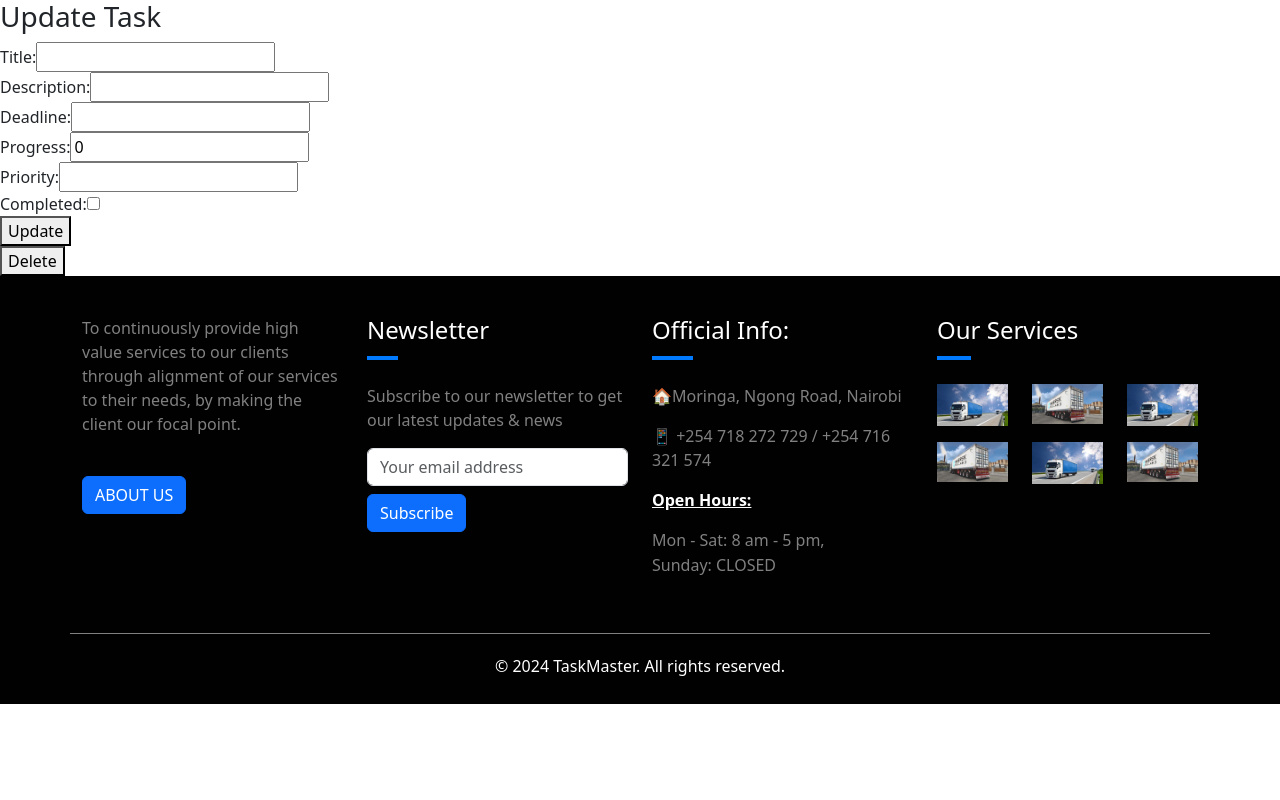
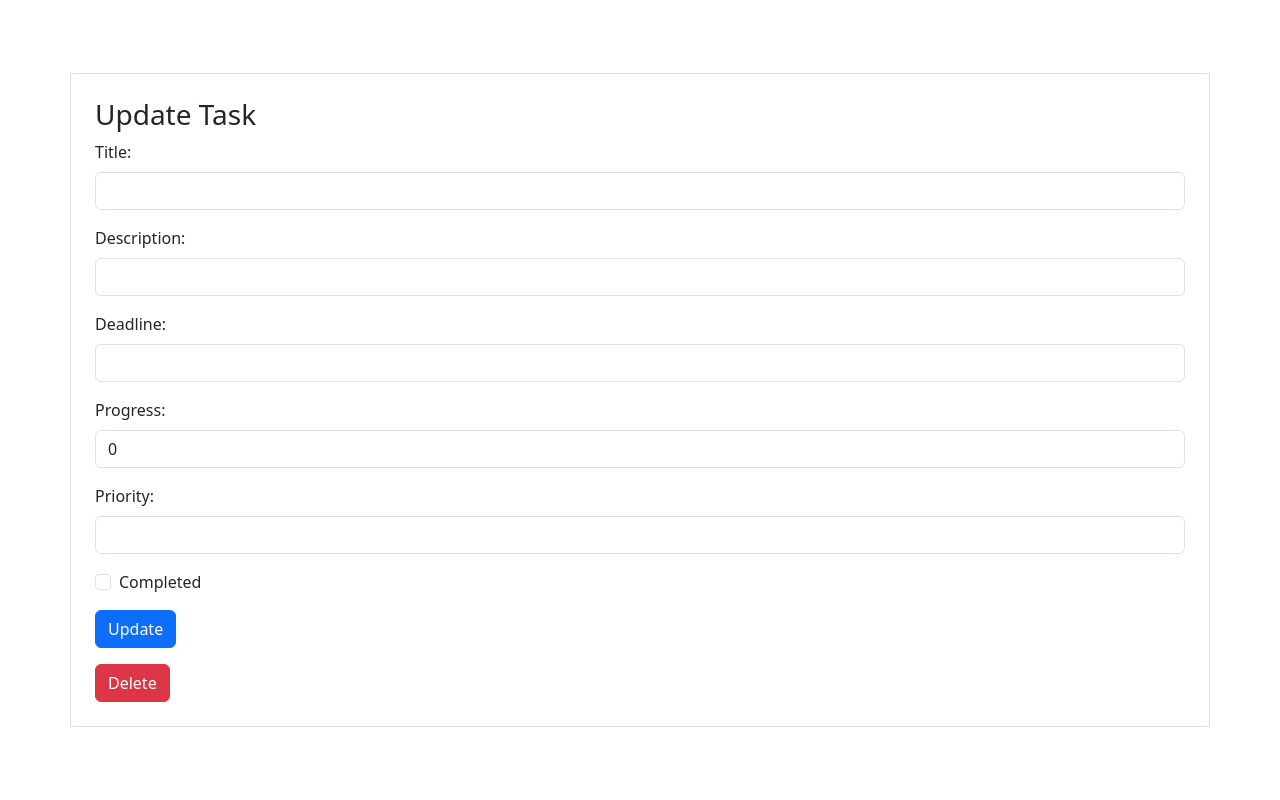
Before and after one commit to VictorNjutha/TaskMaster, a React (Create React App) app in the folder frontend/: page /updateform in a window 1280 px wide. Shown: the top 800 px of the page. Built offline with nearby package versions, Linux system fonts and the light colour scheme.

Commit message:
styling components grouplist, groupupdate, updateform

```diff
--- a/frontend/src/components/GroupList.js
+++ b/frontend/src/components/GroupList.js
@@ -75,11 +75,11 @@ function GroupList({ groupLeaderId }) {
   };
 
   return (
-    <div>
+    <div className="container border p-4 bg-light">
       <h2>Group Leader Dashboard</h2>
       <div>
         <label>Select Group Leader:</label>
-        <select onChange={e => setSelectedGroupLeader(e.target.value)}>
+        <select className="form-select" onChange={e => setSelectedGroupLeader(e.target.value)}>
           <option value="">Select Group Leader</option>
           {groupLeaders.map(leader => (
             <option key={leader.id} value={leader.id}>{leader.id}</option>
@@ -87,20 +87,19 @@ function GroupList({ groupLeaderId }) {
         </select>
       </div>
       <h3>Assigned Users:</h3>
-      <ul>
-      {assignedUsers && assignedUsers.map(user => (
-  <li key={user.id} onClick={() => handleUserClick(user.id)} style={{ cursor: 'pointer' }}>
-    {user.username}
-  </li>
-))}
-
+      <ul className="list-group">
+        {assignedUsers && assignedUsers.map(user => (
+          <li key={user.id} onClick={() => handleUserClick(user.id)} className="list-group-item list-group-item-action">
+            {user.username}
+          </li>
+        ))}
       </ul>
       {selectedUser && (
         <div>
           <h3>Tasks for User {selectedUser}:</h3>
-          <ul>
+          <ul className="list-group">
             {userTasks && userTasks.map(task => (
-              <li key={task.id} onClick={() => setSelectedTask(task)} style={{ cursor: 'pointer' }}>
+              <li key={task.id} onClick={() => setSelectedTask(task)} className="list-group-item list-group-item-action">
                 <strong>{task.title}</strong> - {task.description}
               </li>
             ))}
@@ -115,7 +114,9 @@ function GroupList({ groupLeaderId }) {
         </div>
       )}
     </div>
-  );
+);
+
+
 }
 
 export default GroupList;
--- a/frontend/src/components/GroupUpdate.js
+++ b/frontend/src/components/GroupUpdate.js
@@ -59,56 +59,85 @@ function GroupUpdate({ groupLeaderId, userId, task }) {
   };
 
   return (
-    <div>
-      <h3>Edit Task</h3>
-      <label>Title:</label>
+    <div className="d-flex align-items-center justify-content-center bg-light" style={{ minHeight: '100vh' }}>
+      <div className="container border p-4 bg-white">
+        <h3 className="text-center">Edit Task</h3>
+        <form onSubmit={handleUpdate}>
+          <div className="mb-3">
+            <label htmlFor="title" className="form-label">Title:</label>
             <input
               type="text"
+              id="title"
               value={updatedTask?.title || ''}
               onChange={e => setUpdatedTask({ ...updatedTask, title: e.target.value })}
+              className="form-control"
             />
+          </div>
 
-      <label>Description:</label>
+          <div className="mb-3">
+            <label htmlFor="description" className="form-label">Description:</label>
             <textarea
+              id="description"
               value={updatedTask?.description || ''}
               onChange={e => setUpdatedTask({ ...updatedTask, description: e.target.value })}
+              className="form-control"
             ></textarea>
+          </div>
 
-      <label>Deadline:</label>
+          <div className="mb-3">
+            <label htmlFor="deadline" className="form-label">Deadline:</label>
             <input
               type="text"
+              id="deadline"
               value={updatedTask?.deadline || ''}
               onChange={e => setUpdatedTask({ ...updatedTask, deadline: e.target.value })}
+              className="form-control"
             />
+          </div>
 
-      <label>Progress:</label>
+          <div className="mb-3">
+            <label htmlFor="progress" className="form-label">Progress:</label>
             <input
               type="number"
+              id="progress"
               value={updatedTask?.progress || 0}
               onChange={e => setUpdatedTask({ ...updatedTask, progress: parseInt(e.target.value) || 0 })}
+              className="form-control"
             />
+          </div>
 
-      <label>Priority:</label>
+          <div className="mb-3">
+            <label htmlFor="priority" className="form-label">Priority:</label>
             <select
+              id="priority"
               value={updatedTask?.priority || ""}
               onChange={e => setUpdatedTask({ ...updatedTask, priority: e.target.value })}
+              className="form-select"
             >
               <option value="low">Low</option>
               <option value="medium">Medium</option>
               <option value="high">High</option>
             </select>
+          </div>
 
-      <label>Completed:</label>
+          <div className="mb-3 form-check">
             <input
               type="checkbox"
+              id="completed"
               checked={updatedTask?.completed || false}
               onChange={e => setUpdatedTask({ ...updatedTask, completed: e.target.checked })}
+              className="form-check-input"
             />
+            <label htmlFor="completed" className="form-check-label">Completed</label>
+          </div>
 
-      <button onClick={handleUpdate}>Update</button>
-      <button onClick={handleDelete}>Delete</button>
+          <button type="submit" className="btn btn-primary">Update</button>
+          <button onClick={handleDelete} className="btn btn-danger">Delete</button>
+        </form>
+      </div>
     </div>
 );
+
 }
 
 export default GroupUpdate;
--- a/frontend/src/components/TaskList.js
+++ b/frontend/src/components/TaskList.js
@@ -12,16 +12,41 @@ function TaskList() {
   const [tasks, setTasks] = useState([]);
 
   useEffect(() => {
-    // Your fetchTasks function
-  }, [showAllTasks]);
+    const fetchTasks = () => {
+      const url = showAllTasks ? 'http://127.0.0.1:5552/all-tasks' : 'http://127.0.0.1:5552/tasks';
+      fetch(url, {
+        method: 'GET',
+        headers: {
+          'Authorization': `Bearer ${localStorage.getItem('access_token')}`
+        }
+      })
+      .then(response => {
+        if (!response.ok) {
+          throw new Error('Failed to fetch tasks');
+        }
+        return response.json();
+      })
+      .then(data => {
+        setTasks(data.tasks);
+      })
+      .catch(error => {
+        console.error('Error fetching tasks:', error);
+      });
+    };
+
+    fetchTasks();
+  }, [showAllTasks]); // Include showAllTasks in the dependency array
 
   const handleUpdateTask = (taskId, newData) => {
     // Implement function to update task
+    console.log('Updating task', taskId, 'with data:', newData);
   };
 
   const handleDeleteTask = (taskId) => {
     // Implement function to delete task
+    console.log('Deleting task', taskId);
   };
+
 
   const onDragEnd = (result) => {
     if (!result.destination) return; // If dropped outside the list, do nothing
--- a/frontend/src/components/UpdateForm.js
+++ b/frontend/src/components/UpdateForm.js
@@ -67,36 +67,80 @@ function UpdateForm({ taskId, accessToken, onUpdate, onDelete }) {
   };
 
   return (
-    <div>
+    <div className="d-flex align-items-center justify-content-center" style={{ minHeight: '100vh' }}>
+      <div className="container border p-4">
         <h3>Update Task</h3>
         <form onSubmit={handleUpdate}>
-        <div>
-          <label>Title:</label>
-          <input type="text" name="title" value={formData.title} onChange={handleChange} />
+          <div className="mb-3">
+            <label htmlFor="title" className="form-label">Title:</label>
+            <input
+              type="text"
+              id="title"
+              name="title"
+              value={formData.title}
+              onChange={handleChange}
+              className="form-control"
+            />
           </div>
-        <div>
-          <label>Description:</label>
-          <input type="text" name="description" value={formData.description} onChange={handleChange} />
+          <div className="mb-3">
+            <label htmlFor="description" className="form-label">Description:</label>
+            <input
+              type="text"
+              id="description"
+              name="description"
+              value={formData.description}
+              onChange={handleChange}
+              className="form-control"
+            />
           </div>
-        <div>
-          <label>Deadline:</label>
-          <input type="text" name="deadline" value={formData.deadline} onChange={handleChange} />
+          <div className="mb-3">
+            <label htmlFor="deadline" className="form-label">Deadline:</label>
+            <input
+              type="text"
+              id="deadline"
+              name="deadline"
+              value={formData.deadline}
+              onChange={handleChange}
+              className="form-control"
+            />
           </div>
-        <div>
-          <label>Progress:</label>
-          <input type="number" name="progress" value={formData.progress} onChange={handleChange} />
+          <div className="mb-3">
+            <label htmlFor="progress" className="form-label">Progress:</label>
+            <input
+              type="number"
+              id="progress"
+              name="progress"
+              value={formData.progress}
+              onChange={handleChange}
+              className="form-control"
+            />
           </div>
-        <div>
-          <label>Priority:</label>
-          <input type="text" name="priority" value={formData.priority} onChange={handleChange} />
+          <div className="mb-3">
+            <label htmlFor="priority" className="form-label">Priority:</label>
+            <input
+              type="text"
+              id="priority"
+              name="priority"
+              value={formData.priority}
+              onChange={handleChange}
+              className="form-control"
+            />
           </div>
-        <div>
-          <label>Completed:</label>
-          <input type="checkbox" name="completed" checked={formData.completed} onChange={handleChange} />
+          <div className="mb-3 form-check">
+            <input
+              type="checkbox"
+              id="completed"
+              name="completed"
+              checked={formData.completed}
+              onChange={handleChange}
+              className="form-check-input"
+            />
+            <label htmlFor="completed" className="form-check-label">Completed</label>
           </div>
-        <button type="submit">Update</button>
+          <button type="submit" className="btn btn-primary">Update</button>
         </form>
-      <button onClick={handleDelete}>Delete</button>
+        <button onClick={handleDelete} className="btn btn-danger mt-3">Delete</button>
+      </div>
     </div>
   );
 }
```
Lines whose indentation alone changed are shown as unchanged.
